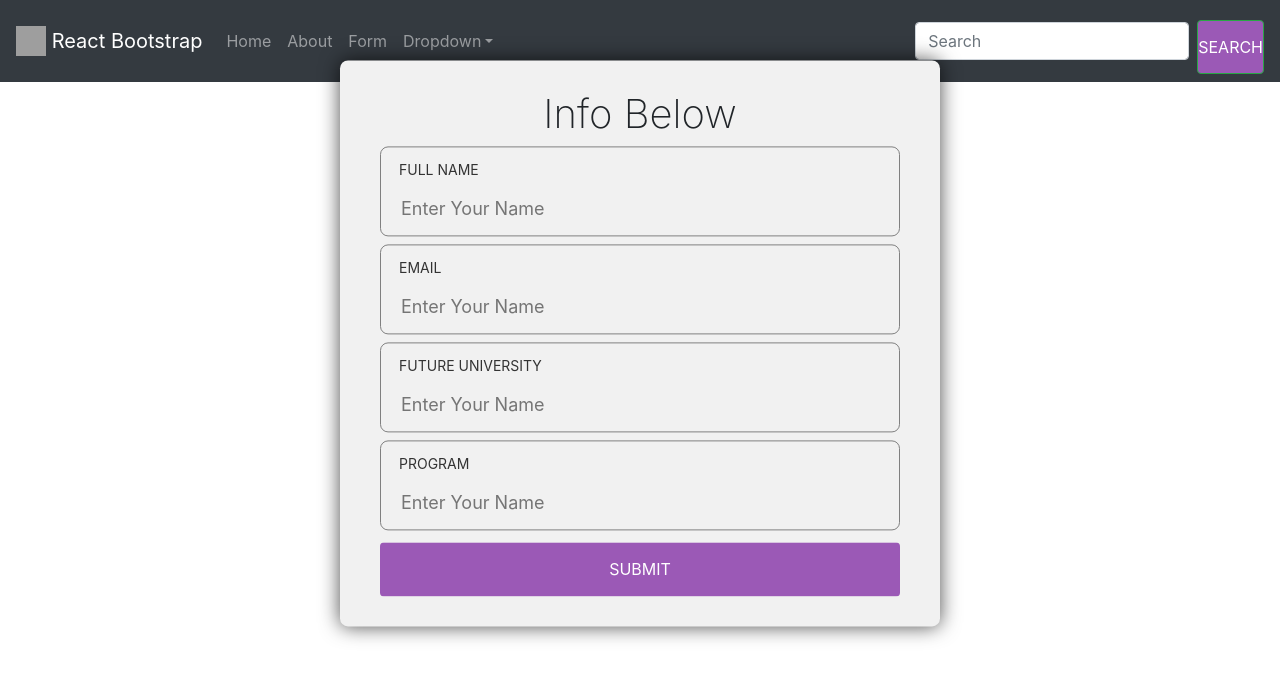
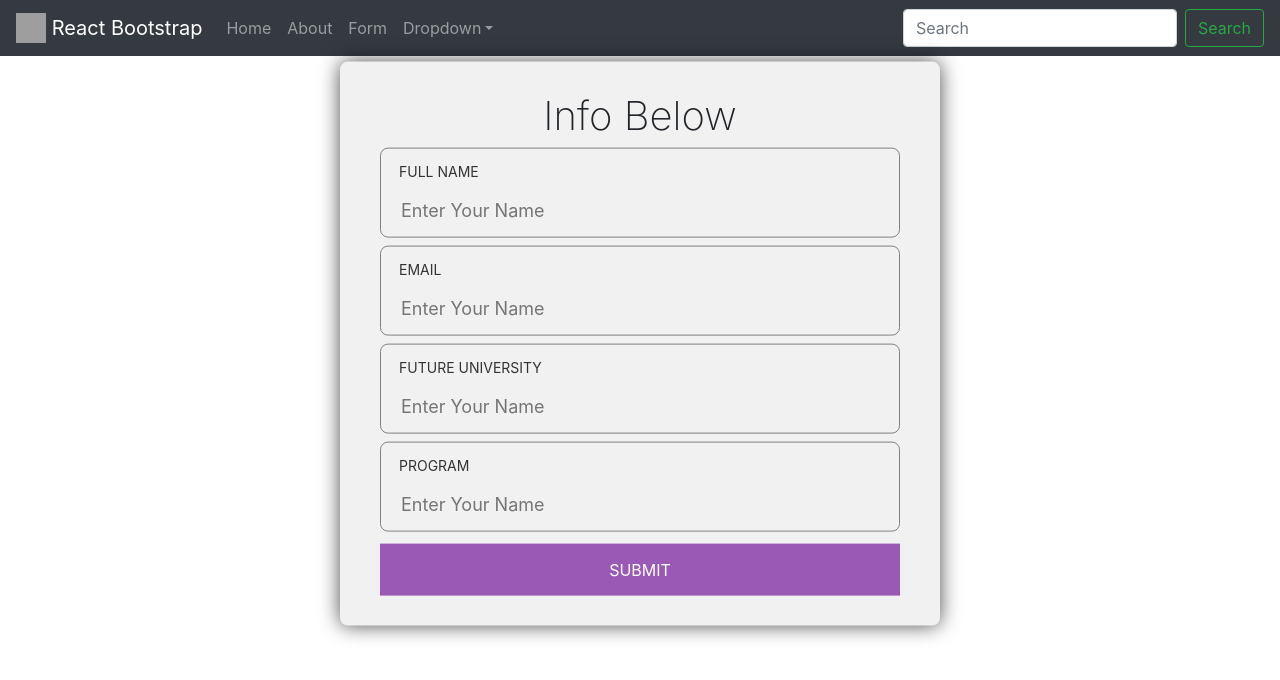
Before and after one commit to tonytyhuang/UniBound, a React (Create React App) app: page /form in a window 1280 px wide. Shown: the top 680 px of the page. Built offline with nearby package versions, Linux system fonts and the light colour scheme; grey boxes are pictures that could not be loaded.

Commit message:
fixed button error

```diff
--- a/src/components/Form.css
+++ b/src/components/Form.css
@@ -41,7 +41,7 @@
     margin-top: 6px;
 }
 
-.btn{
+.btnn{
     display: block;
     background: #9b59b6;
     padding: 14px 0;
--- a/src/components/Form.js
+++ b/src/components/Form.js
@@ -24,7 +24,7 @@ export default function Form() {
                 <label>Program</label>
                 <input type="text" name="" value="" placeholder="Enter Your Name"></input>
             </div>
-            <a href="#link" class="btn">Submit</a>
+            <a href="#link" class="btnn">Submit</a>
 
         </div>
     )
```
